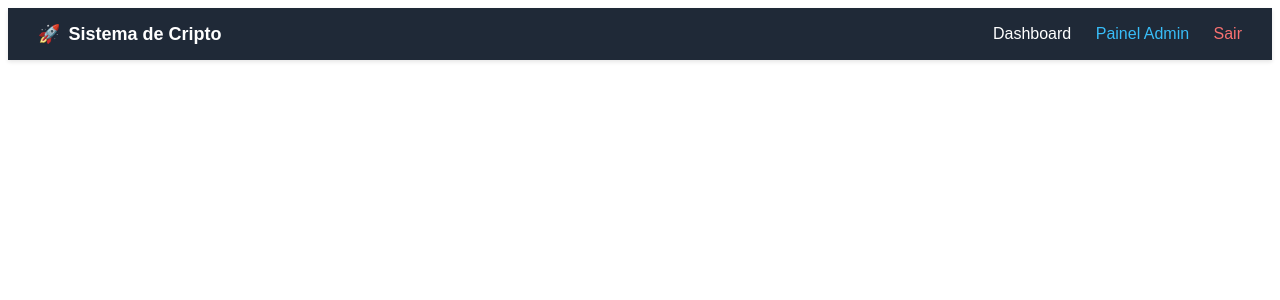
After one commit to Glauberto1987/sistema-cripto, a Django app: template carteira/templates/navbar.html in a window 1280 px wide. The commit adds this page. Shown: the top 300 px of the page. Run offline with Django 5.2, Linux system fonts and the light colour scheme; the template is opened without the code that fills it, so the values that code supplies are empty.

Commit message:
Adicionando o menu navbar no dashboard principal

```diff
--- /dev/null
+++ b/carteira/templates/navbar.html
@@ -0,0 +1,10 @@
+<nav style="background-color: #1f2937; padding: 15px 30px; display: flex; justify-content: space-between; align-items: center; color: white; font-family: sans-serif; box-shadow: 0 2px 4px rgba(0,0,0,0.1);">
+    <div style="font-size: 18px; font-weight: bold; display: flex; align-items: center; gap: 8px;">
+        <span>🚀</span> Sistema de Cripto
+    </div>
+    <div>
+        <a href="{% url 'dashboard' %}" style="color: #ffffff; text-decoration: none; margin-right: 20px; font-weight: 500;">Dashboard</a>
+        <a href="{% url 'admin:index' %}" style="color: #38bdf8; text-decoration: none; margin-right: 20px; font-weight: 500;">Painel Admin</a>
+        <a href="{% url 'admin:logout' %}" style="color: #f87171; text-decoration: none; font-weight: 500;">Sair</a>
+    </div>
+</nav>
```
Also changed, not shown: carteira/templates/index.html (+7 -2 lines).
